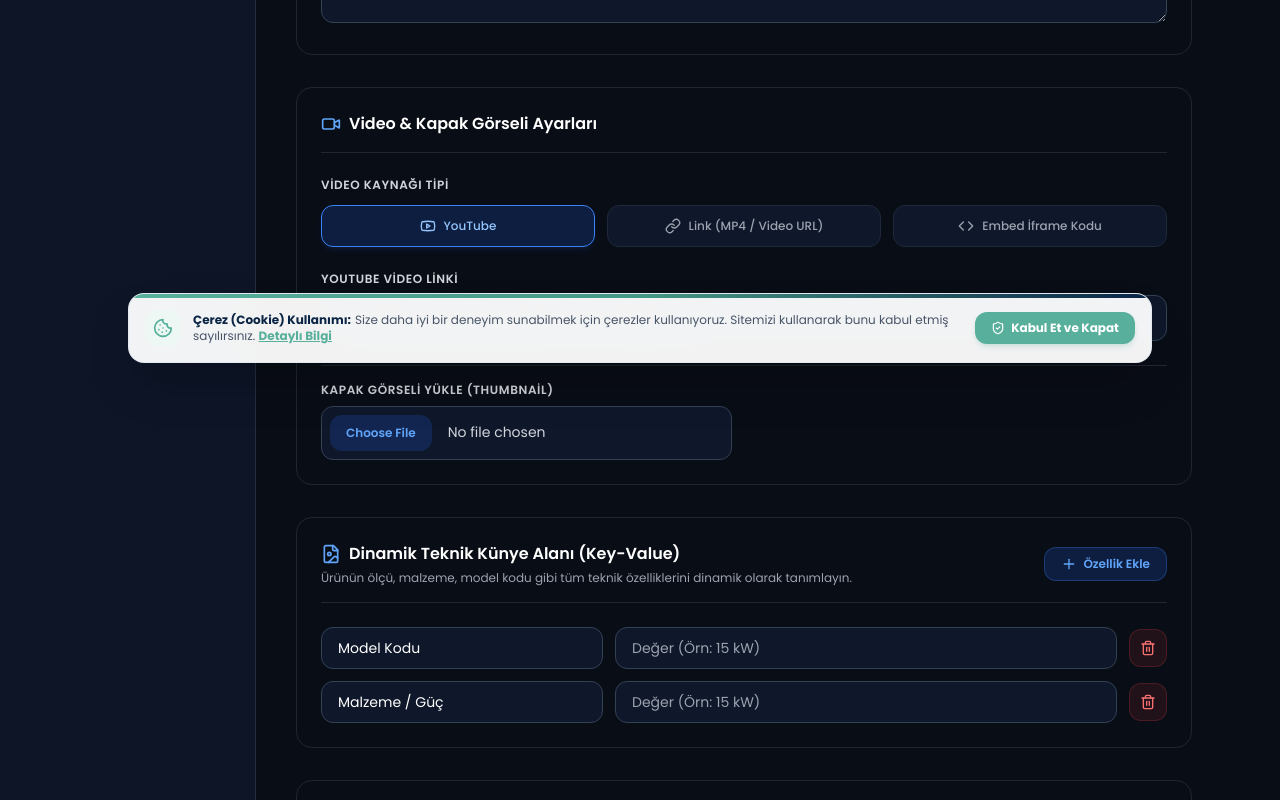
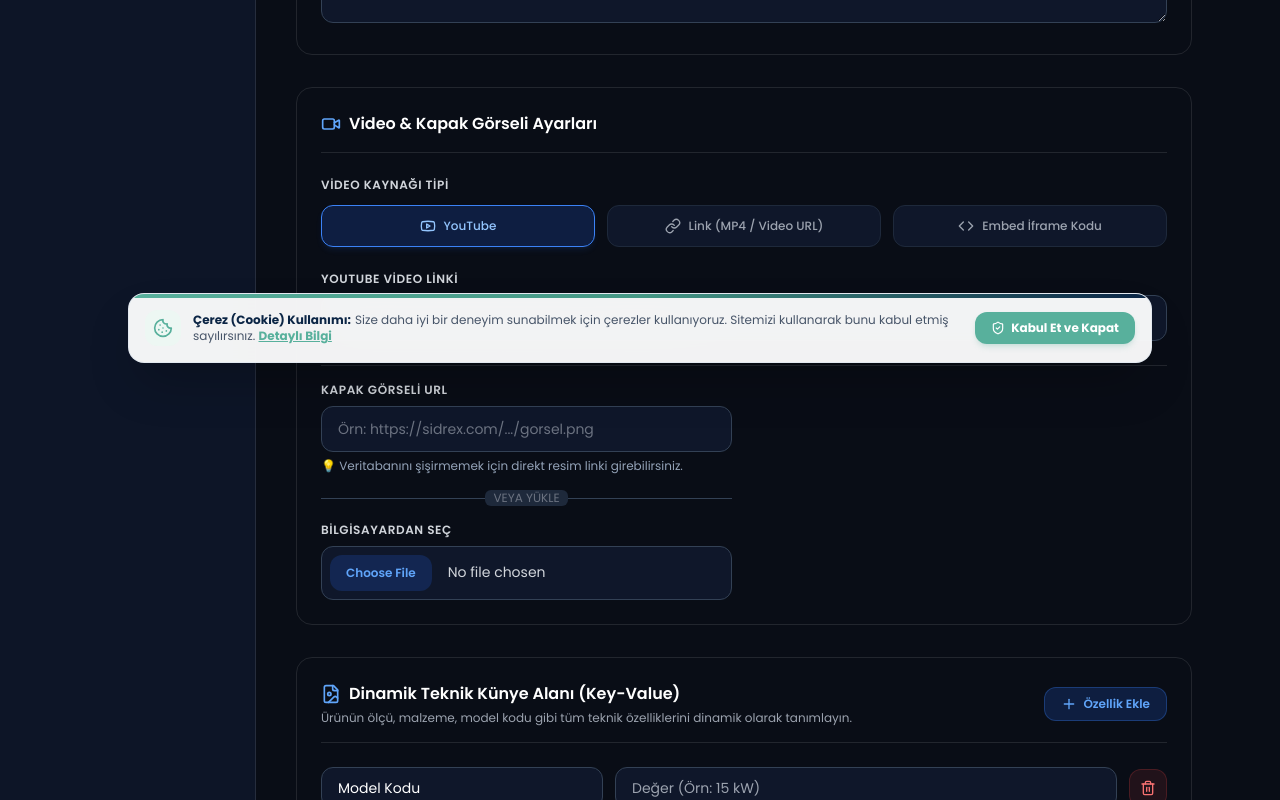
Before and after one commit to forgivenpepper/sidrex-akademi, a Next.js app: page /admin/products/new in a window 1280 px wide. Shown: the part 421-1221 px from the top of the page. Built offline with nearby package versions, Linux system fonts and the light colour scheme; no server answers; the database is empty.

Commit message:
feat: add thumbnail url input for products to save storage space

```diff
--- a/src/app/actions/admin.ts
+++ b/src/app/actions/admin.ts
@@ -140,6 +140,11 @@ export async function saveProductAction(prevState: any, formData: FormData) {
   let thumbnail_url = formData.get('existing_thumbnail_url') as string || null;
   let storage_video_path = formData.get('existing_storage_video_path') as string || null;
 
+  const thumbnail_url_input = formData.get('thumbnail_url_input') as string;
+
+  if (thumbnail_url_input && thumbnail_url_input.trim() !== '') {
+    thumbnail_url = thumbnail_url_input.trim();
+  } else {
     const thumbnailFile = formData.get('thumbnail_file') as File | null;
     if (thumbnailFile && thumbnailFile.size > 0) {
       const fileExt = thumbnailFile.name.split('.').pop();
@@ -157,6 +162,7 @@ export async function saveProductAction(prevState: any, formData: FormData) {
         .getPublicUrl(filePath);
 
       thumbnail_url = publicUrlData.publicUrl;
+    }
   }
 
   const videoFile = formData.get('video_file') as File | null;
--- a/src/components/admin/ProductForm.tsx
+++ b/src/components/admin/ProductForm.tsx
@@ -224,9 +224,35 @@ export default function ProductForm({ product, sections }: ProductFormProps) {
         )}
 
         <div className="pt-4 border-t border-white/10 grid grid-cols-1 md:grid-cols-2 gap-6 items-center">
+          <div className="space-y-4">
             <div>
               <label className="block text-xs font-semibold text-gray-300 uppercase tracking-wider mb-2">
-              Kapak Görseli Yükle (Thumbnail)
+                Kapak Görseli URL
+              </label>
+              <input
+                type="text"
+                name="thumbnail_url_input"
+                defaultValue={product?.thumbnail_url || ''}
+                placeholder="Örn: https://sidrex.com/.../gorsel.png"
+                className="w-full px-4 py-3 bg-slate-900 border border-slate-700 rounded-xl text-white placeholder-gray-500 text-sm focus:outline-none focus:ring-2 focus:ring-blue-500"
+              />
+              <p className="text-xs text-slate-400 mt-1.5">
+                💡 Veritabanını şişirmemek için direkt resim linki girebilirsiniz.
+              </p>
+            </div>
+
+            <div className="relative">
+              <div className="absolute inset-0 flex items-center" aria-hidden="true">
+                <div className="w-full border-t border-slate-700"></div>
+              </div>
+              <div className="relative flex justify-center">
+                <span className="px-2 bg-slate-800 text-xs text-gray-500 rounded-md">VEYA YÜKLE</span>
+              </div>
+            </div>
+
+            <div>
+              <label className="block text-xs font-semibold text-gray-300 uppercase tracking-wider mb-2">
+                Bilgisayardan Seç
               </label>
               <input
                 type="file"
@@ -234,6 +260,7 @@ export default function ProductForm({ product, sections }: ProductFormProps) {
                 accept="image/*"
                 className="w-full text-sm text-gray-300 file:mr-4 file:py-2.5 file:px-4 file:rounded-xl file:border-0 file:text-xs file:font-semibold file:bg-blue-600/20 file:text-blue-400 hover:file:bg-blue-600/30 file:cursor-pointer bg-slate-900 border border-slate-700 rounded-xl p-2"
               />
+            </div>
           </div>
 
           {product?.thumbnail_url && (
```
Lines whose indentation alone changed are shown as unchanged.
